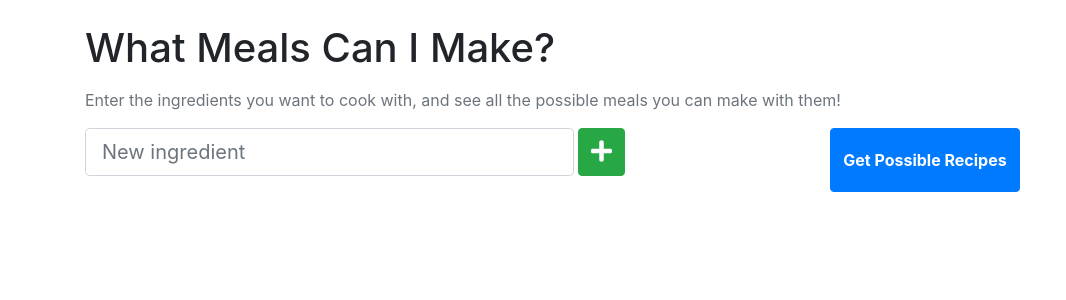
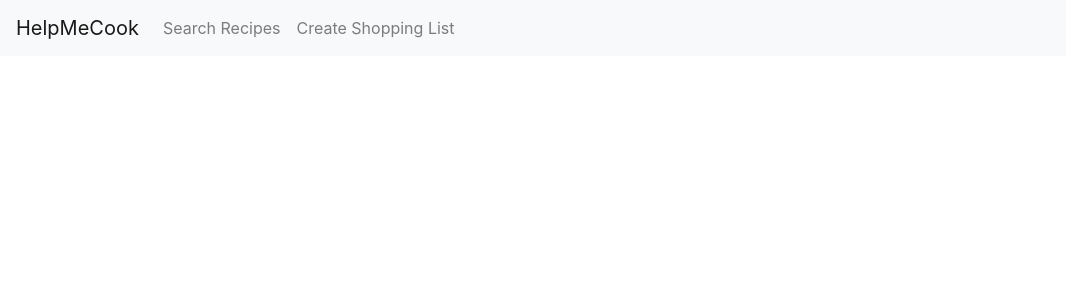
Before and after one commit to tedleahy/help-me-cook-web, a React (Create React App) app: page / in a window 1280 px wide. Shown: the top 300 px of the page, without its empty margins (0-1066 px from the left). Built offline with nearby package versions, Linux system fonts and the light colour scheme.

Commit message:
Add navbar

```diff
--- a/src/components/App.tsx
+++ b/src/components/App.tsx
@@ -4,13 +4,24 @@ import React from "react";
 import { Router } from "@reach/router";
 import CreateShoppingList from "./create-shopping-list/CreateShoppingList";
 import SearchRecipesByIngredients from "./search-recipes-by-ingredients/SearchRecipesByIngredients";
+import { Navbar, Nav } from "react-bootstrap";
 
 export default function App() {
   return (
-    <Router>
-      <SearchRecipesByIngredients path="/" />
-      <CreateShoppingList path="/create-shopping-list" />
-      {/* <SearchRecipesByIngredients path="/search-recipes-by-ingredients" /> */}
-    </Router>
+    <>
+      <Navbar bg="light" expand="lg">
+        <Navbar.Brand href="/">HelpMeCook</Navbar.Brand>
+        <Nav>
+          <Nav.Link href="/search-recipes-by-ingredients">Search Recipes</Nav.Link>
+          <Nav.Link href="/create-shopping-list">Create Shopping List</Nav.Link>
+        </Nav>
+      </Navbar>
+
+      <Router>
+        <SearchRecipesByIngredients path="/search-recipes-by-ingredients" />
+        <CreateShoppingList path="/create-shopping-list" />
+        {/* <SearchRecipesByIngredients path="/search-recipes-by-ingredients" /> */}
+      </Router>
+    </>
   );
 }
```
